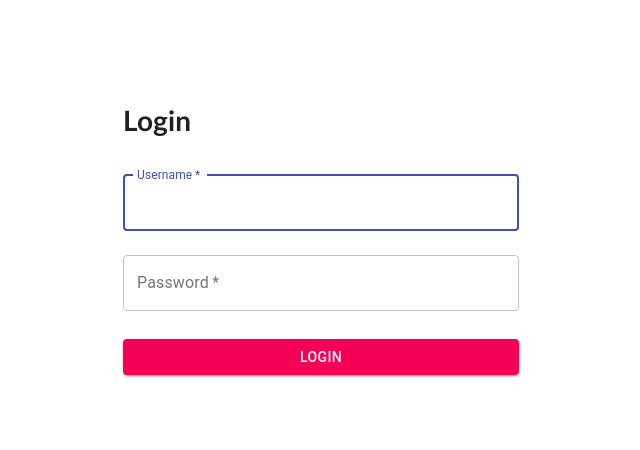
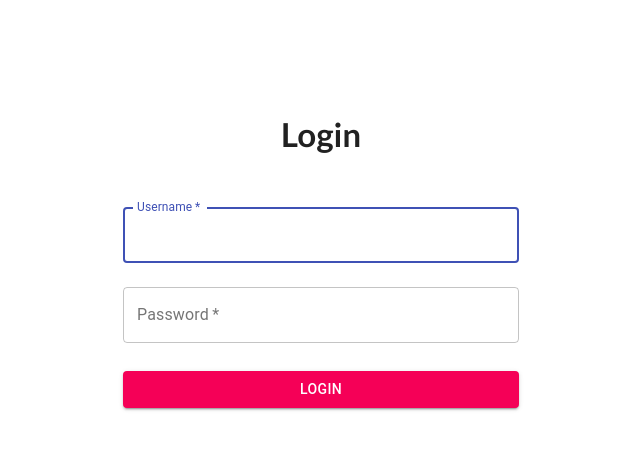
Before and after one commit to bryanscw/cz3002-fe, a React (Create React App) app: page /login in a window 1280 px wide. Shown: the top 450 px of the page, without its empty margins (319-959 px from the left). Built offline with nearby package versions, Linux system fonts and the light colour scheme.

Commit message:
Update login

```diff
--- a/src/AppRouter.js
+++ b/src/AppRouter.js
@@ -10,7 +10,7 @@ import {
   selectUser,
   selectRefreshToken
 } from "./redux/ducks/auth";
-import LoginPage from './login/Login copy2.js';
+import LoginPage from './login/Login.js';
 import ResultController from './results/ResultController.jsx';
 import NewAccount from './systemadmin/NewAccount.js';
 
@@ -25,12 +25,12 @@ class AppRouter extends Component {
   render() {
     let routes = [
       <Route key="LoginPage" path="/login" exact component={LoginPage} />,
+      <Redirect key="LoginRedirect" from="/" exact to="/login" />,
       <Route key="NewAccount" path="/newaccount" exact component={NewAccount} />,
       <Route key="Topics" path="/topics" exact component={Topics} />,
-      <Route key="Home" path="/" exact component={Home} />,
-      <Redirect key="LoginRedirect" from="/" exact to="/newaccount" />,
+      //<Route key="Home" path="/" exact component={Home} />,
 
-      <Route key="ResultController" path="/results" exact component={ResultController} />,
+     <Route key="ResultController" path="/results" exact component={ResultController} />,
 
     ];
 
--- a/src/login/Login copy2.js
+++ /dev/null
@@ -1,95 +0,0 @@
-import React, { Component } from "react";
-import { Button, CssBaseline, TextField, Container } from "@material-ui/core";
-import { authenticateLogin } from "../redux/ducks/auth";
-import PropTypes from "prop-types";
-import { connect } from "react-redux";
-//import "./Login.css";
-
-class LoginPage extends Component {
-  state = {
-    username: "",
-    password: ""
-  };
-  handleChange = (e) => {
-    this.setState({
-      [e.target.name]: e.target.value
-    });
-  };
-
-  handleSubmit = (e) => {
-    e.preventDefault();
-    this.props.authenticateLogin(this.state);
-  };
-
-
-render() {
-  const { username, password } = this.state;
-
-  return (
-    <div className="main" data-test="loginContainer">
-      <Container component="main" maxWidth="xs">
-      <CssBaseline />
-      <div className="login-form">
-        <h1>Login</h1>
-        <form
-          noValidate
-          onSubmit={this.handleSubmit}
-        >
-          <TextField
-            data-testid="usernameField"
-            onChange={this.handleChange}
-            defaultValue={username}
-            variant="outlined"
-            margin="normal"
-            required
-            fullWidth
-            id="username"
-            label="Username"
-            name="username"
-            autoComplete="username"
-            autoFocus
-            //style={{height:25, width:200, marginLeft:55}}
-          />
-          <TextField
-            data-testid="passwordField"
-            onChange={this.handleChange}
-            defaultValue={password}
-            variant="outlined"
-            margin="normal"
-            required
-            fullWidth
-            name="password"
-            label="Password"
-            type="password"
-            id="password"
-            autoComplete="current-password"
-            //style={{height:25, width:200, marginLeft:55}}
-          />
-          <Button
-            data-testid="loginButton"
-            type="submit"
-            fullWidth
-            variant="contained"
-            color="secondary"
-            style={{  marginTop: 20 }}
-          >Login</Button>
-
-        </form>
-      </div>
-      </Container>
-    </div>
-    );
-  }
-
-}
-LoginPage.propTypes = {
-  /** An action creator for authenticating login */
-  authenticateLogin: PropTypes.func.isRequired
-  /** An object used for styling */
-};
-
-const dispatchers = {
-  authenticateLogin
-};
-
-export default connect(() => ({}), dispatchers)(LoginPage);
--- a/src/login/Login.js
+++ b/src/login/Login.js
@@ -1,103 +1,109 @@
-import React, { useState } from "react";
-import Button from "@material-ui/core/Button";
-import { FormGroup, FormControl, FormLabel } from "react-bootstrap";
-import { useHistory } from "react-router-dom";
-//import { useDispatch } from "react-redux";
-import "./Login.css";
-import { authenticateLogin } from '../redux/ducks/auth';
+import React, { Component } from "react";
+import { Button, CssBaseline, TextField, Container } from "@material-ui/core";
+import { authenticateLogin } from "../redux/ducks/auth";
+import PropTypes from "prop-types";
+import { connect } from "react-redux";
+import ResultController from '../results/ResultController.jsx';
+import {Route} from "react-router-dom";
 
-export default function Login() {
+//import "./Login.css";
+
+
+class LoginPage extends Component {
+  state = {
+    username: "",
+    password: "",
+   };
+  handleChange = (e) => {
+    this.setState({
+      [e.target.name]: e.target.value
+    });
+  };
+
+
+  handleSubmit = (e) => {
+
+    try {
+      this.props.authenticateLogin(this.state);
+      this.props.history.push('/results');
+    } catch (e) {
+      alert(e.message);
+    }
+
+   };
+
+render() {
+  const { username, password } = this.state;
+
+  <Route key="ResultController" path="/results" exact component={ResultController} />
+
+  return (
+    <div className="main" data-test="loginContainer">
+      <Container component="main" maxWidth="xs">
+      <CssBaseline />
+      <div className="login-form">
+        <h3>Login</h3>
+        <form
+          noValidate
+          onSubmit={this.handleSubmit}
+        >
+          <TextField
+            data-testid="usernameField"
+            onChange={this.handleChange}
+            defaultValue={username}
+            variant="outlined"
+            margin="normal"
+            required
+            fullWidth
+            id="username"
+            label="Username"
+            name="username"
+            autoComplete="username"
+            autoFocus
+            //style={{height:25, width:200, marginLeft:55}}
+          />
+          <TextField
+            data-testid="passwordField"
+            onChange={this.handleChange}
+            defaultValue={password}
+            variant="outlined"
+            margin="normal"
+            required
+            fullWidth
+            name="password"
+            label="Password"
+            type="password"
+            id="password"
+            autoComplete="current-password"
+            //style={{height:25, width:200, marginLeft:55}}
+          />
+          <Button
+            data-testid="loginButton"
+            type="submit"
+            fullWidth
+            variant="contained"
+            color="secondary"
+            style={{  marginTop: 20 }}
+          >Login</Button>
+
+        </form>
+      </div>
+      </Container>
+    </div>
+    );
+  }
+
+}
+LoginPage.propTypes = {
+  /** An action creator for authenticating login */
+  authenticateLogin: PropTypes.func.isRequired
+  /** An object used for styling */
+};
+
+const dispatchers = {
+  authenticateLogin
+};
 
 
 
-  const [email, setEmail] = useState("");
-  const [password, setPassword] = useState("");
-  const history = useHistory();
-  //const dispatch = useDispatch();
-
-
-  function validateForm() {
-    return email.length > 0 && password.length > 0;
-  }
-
-  async function handleSubmit(event) {
-    event.preventDefault();
-     // this.setState({submitted:true});
-    try {
-      await (authenticateLogin({username: email, password: password}));
-      history.push("/App");
-    } catch (e) {
-      alert(e.message);
-    }
-  }
-
-//   function handleSubmit(username,password) {
-//     return dispatch => {
-//       //dispatch(({ username }));
-
-//       authenticateLogin.login(username, password)
-//           .then(
-//               user => {
-//                   dispatch(authenticateLogin({username: email, password: password}));
-//                   history.push('/App');
-//               },
-//               error => {
-//                 alert();
-//               }
-//           );
-//   };
-
-// }
-
-//     return dispatch =>{
-//      event.preventDefault();
-//     try {
-//       dispatch(authenticateLogin({username: email, password: password}));
-//       history.push("/App");
-//     } catch (e) {
-//       alert(e.message);
-//     }
-//   }
-// }
-
-  return (
-    <div className="main">
-      <div className="login-form">
-        <h3>Login</h3>
-        <form onSubmit={handleSubmit}>
-          <FormGroup controlId="email" bsSize="large">
-            <FormLabel>Email   </FormLabel>
-            <FormControl
-              autoFocus
-              type="email"
-              placeholder="Enter Email"
-              value={email}
-              style={{height:25, width:200, marginLeft:55}}
-              onChange={(e) => setEmail(e.target.value)}
-            /> <br/> <br/>
-          </FormGroup>
-          <FormGroup controlId="password" bsSize="large">
-            <FormLabel>Password     </FormLabel>
-            <FormControl
-              type="password"
-              placeholder="Enter password"
-              value={password}
-              style={{height:25, width:200, marginLeft:22}}
-              onChange={(e) => setPassword(e.target.value)}
-            /><br/> <br/>
-          </FormGroup>
-          <Button
-            variant="contained"
-            color="secondary"
-            disabled={!validateForm()}
-            type="submit"
-            style={{marginLeft:120, marginTop:10}}
-          >
-            Login
-          </Button>
-
-        </form>
-      </div>
-    </div>
-  );
-}
+export default connect(() => ({}), dispatchers)(LoginPage);
```
Also changed, not shown: 1 other file (tests, documents, lock files or other folders).
